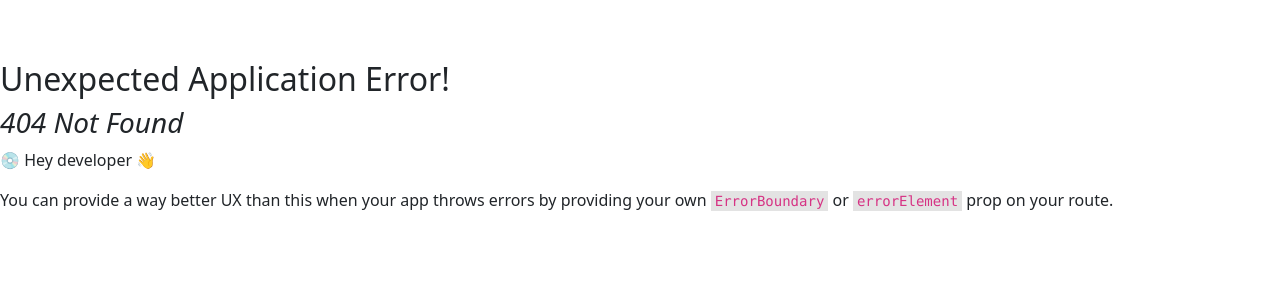
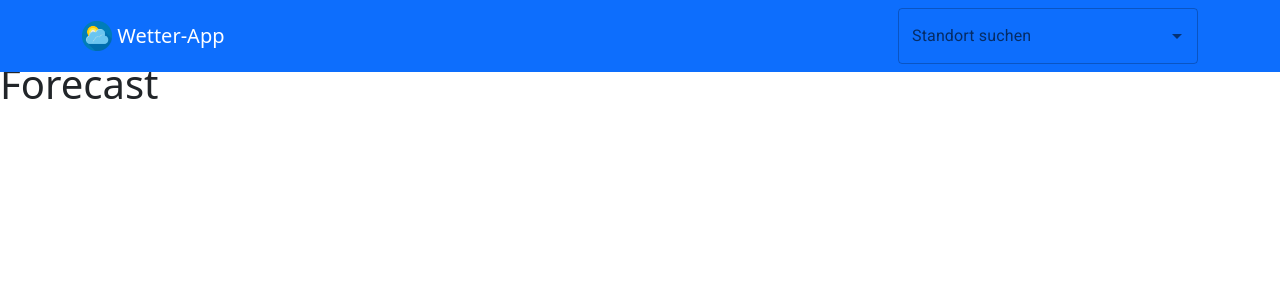
Before and after one commit to Davide131297/wetter-projekt, a React (Vite) app: page /forecast/1/1 in a window 1280 px wide. Before the commit this address had no page. Shown: the top 300 px of the page. Built offline with nearby package versions, Linux system fonts and the light colour scheme; a web font is replaced by a local one.

Commit message:
forecast seite

```diff
--- a/src/root.jsx
+++ b/src/root.jsx
@@ -1,4 +1,3 @@
-// Datei: routes/root.jsx
 import { Outlet } from "react-router-dom";
 import Navigation from "./components/Navbar"; // Beispiel für eine Navbar-Komponente
 
--- /dev/null
+++ b/src/routes/forecast.jsx
@@ -0,0 +1,17 @@
+import React, { useState, useEffect } from 'react';
+import { useLocation } from 'react-router-dom';
+
+export default function Forecast() {
+
+    const location = useLocation();
+
+    useEffect(() => {
+        console.log(location);
+    }, [location]);
+
+    return (
+        <div>
+            <h1>Forecast</h1>
+        </div>
+    );
+}
```
Also changed, not shown: src/main.jsx (+10 -4 lines).
